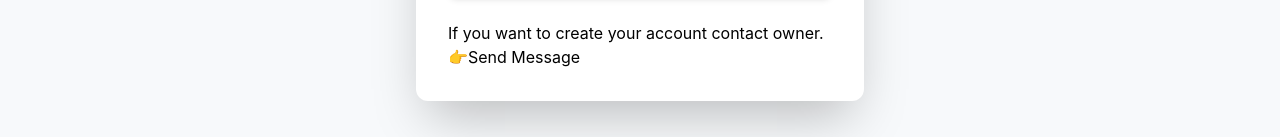
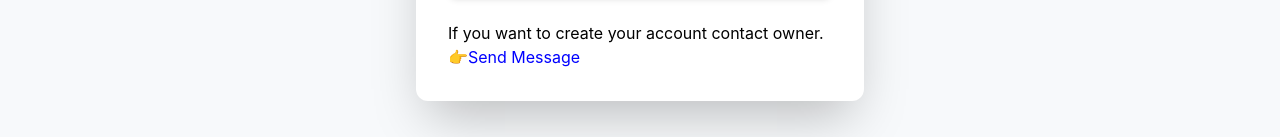
Before and after one commit to aayushbaral-abb/Finance-Tracker, a plain HTML site: page index.html in a window 1280 px wide. Shown: the part 531-668 px from the top of the page. Drawn offline with nearby package versions, Linux system fonts and the light colour scheme.

Commit message:
Update index.html

```diff
--- a/index.html
+++ b/index.html
@@ -80,7 +80,7 @@
                     </button>
                 </form>
                 <br>
-                <P>If you want to create your account contact owner.<br><a href="https://baralaayush.com.np" target="_blank" c>👉Send Message</a></P>
+                <P>If you want to create your account contact owner.<br><a href="https://baralaayush.com.np/#contact" target="_blank" style="color: blue;">👉Send Message</a></P>
             </div>
         </main>
 
```
